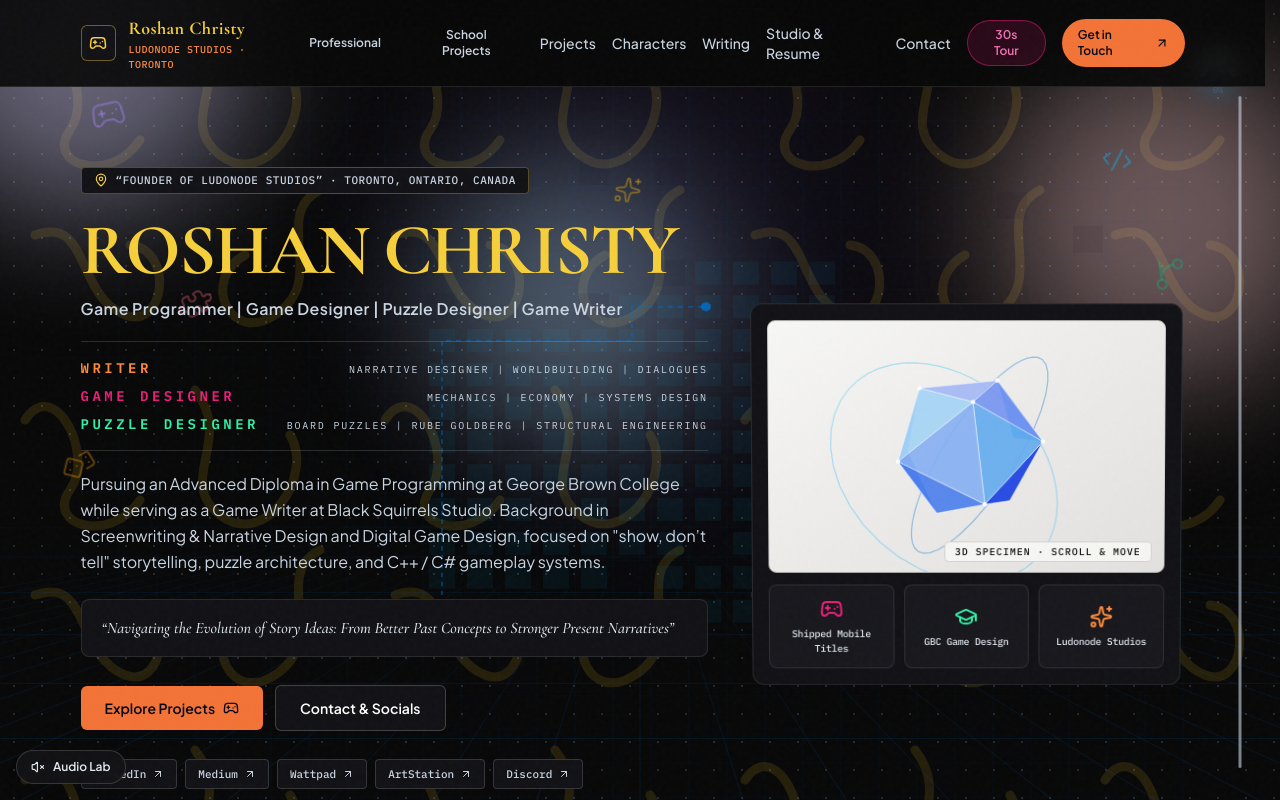
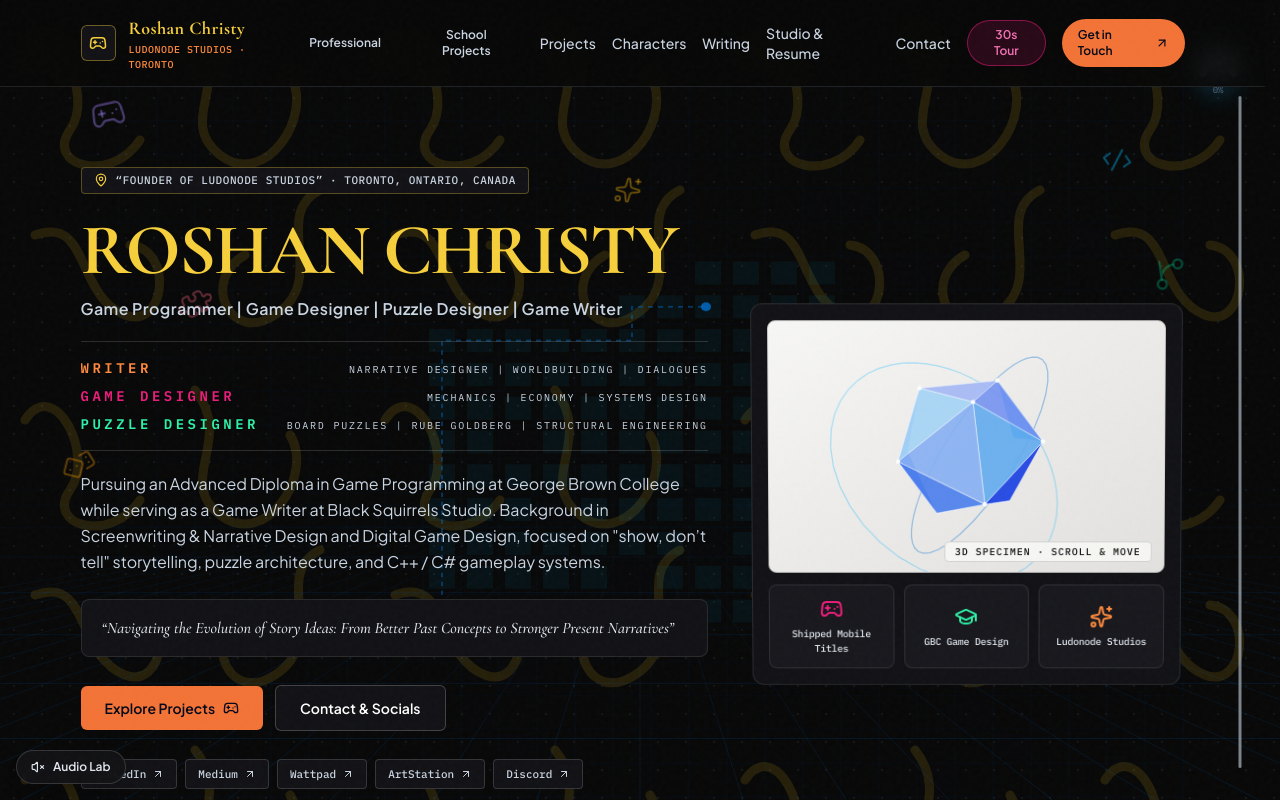
Before and after one commit to forgederecitsinc/portfolio-website-gameprogrammer, a React (Vite) app: page / in a window 1280 px wide. Shown: the top 800 px of the page. Built offline with nearby package versions, Linux system fonts and the light colour scheme.

Commit message:
Remove background cursor spotlight and blurred aurora glow orbs

```diff
--- a/src/components/GameDevBackdrop.tsx
+++ b/src/components/GameDevBackdrop.tsx
@@ -121,7 +121,6 @@ const TOKENS: FloatingToken[] = [
  */
 export function GameDevBackdrop() {
   const layerRef = useRef<HTMLDivElement>(null);
-  const spotlightRef = useRef<HTMLDivElement>(null);
   const gridCanvasRef = useRef<HTMLCanvasElement>(null);
 
   useEffect(() => {
@@ -132,15 +131,11 @@ export function GameDevBackdrop() {
     let targetY = 0;
     let currentX = 0;
     let currentY = 0;
-    let pointerPxX = window.innerWidth * 0.5;
-    let pointerPxY = window.innerHeight * 0.3;
     let rafId = 0;
 
     const onPointerMove = (e: PointerEvent) => {
       targetX = (e.clientX / window.innerWidth - 0.5) * 2;
       targetY = (e.clientY / window.innerHeight - 0.5) * 2;
-      pointerPxX = e.clientX;
-      pointerPxY = e.clientY;
     };
 
     const tick = () => {
@@ -158,10 +153,6 @@ export function GameDevBackdrop() {
           const scrollRot = rot + scrollRatio * (depth > 25 ? 8 : -6);
           el.style.transform = `translate3d(${tx.toFixed(2)}px, ${ty.toFixed(2)}px, 0) rotate(${scrollRot.toFixed(2)}deg)`;
         });
-      }
-
-      if (spotlightRef.current) {
-        spotlightRef.current.style.background = `radial-gradient(520px circle at ${pointerPxX}px ${pointerPxY}px, rgba(139, 92, 246, 0.10), transparent 70%)`;
       }
 
       rafId = requestAnimationFrame(tick);
@@ -273,21 +264,13 @@ export function GameDevBackdrop() {
     <div className="pointer-events-none fixed inset-0 -z-10 overflow-hidden" aria-hidden="true">
       {/* Subtle level-design dot grid */}
       <div
-        className="absolute inset-0 opacity-45 dark:opacity-25"
+        className="absolute inset-0 opacity-20"
         style={{
           backgroundImage:
             'radial-gradient(circle, rgba(148, 163, 184, 0.45) 1px, transparent 1px)',
           backgroundSize: '28px 28px',
         }}
       />
-
-      {/* Cursor-following soft spotlight */}
-      <div ref={spotlightRef} className="absolute inset-0 transition-opacity duration-300" />
-
-      {/* Ambient floating pastel aurora orbs */}
-      <div className="animate-float-slow absolute -top-24 -left-24 h-80 w-80 rounded-full bg-violet-200/45 blur-3xl dark:bg-violet-600/20" />
-      <div className="animate-float-reverse absolute top-10 right-[-4rem] h-80 w-80 rounded-full bg-rose-200/40 blur-3xl dark:bg-rose-600/15" />
-      <div className="animate-float-slow absolute top-48 left-1/3 h-64 w-64 rounded-full bg-sky-200/35 blur-3xl dark:bg-sky-500/15" />
 
       {/* Cursor-reactive game-design & game-dev icon layer */}
       <div ref={layerRef} className="absolute inset-0">
```
